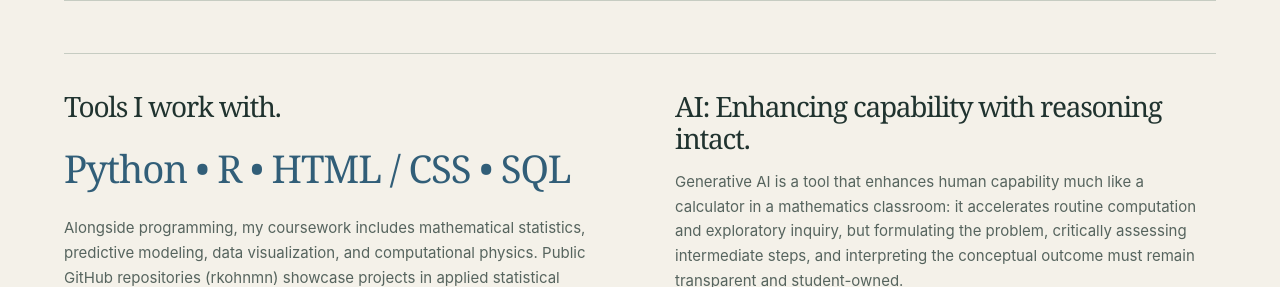
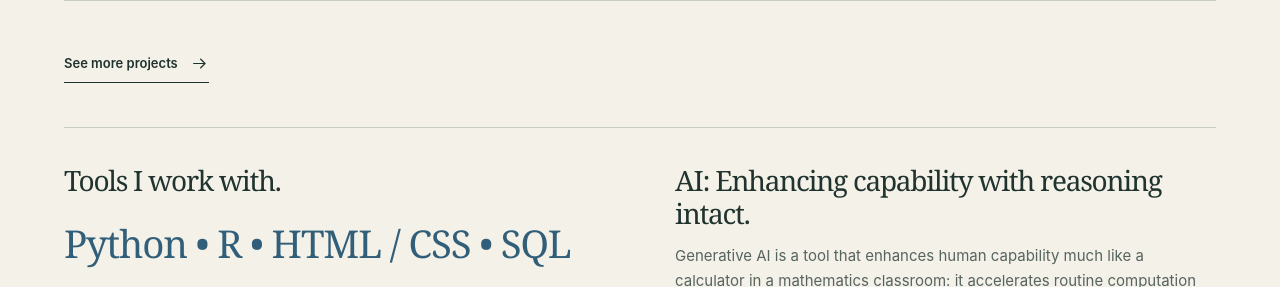
Before and after one commit to rkohnmn/rkohnmn.github.io, a plain HTML site: page index.html in a window 1280 px wide. Shown: the part 8980-9267 px from the top of the page. Drawn offline with Linux system fonts and the light colour scheme.

Commit message:
Add link to see more projects in index.html

```diff
--- a/index.html
+++ b/index.html
@@ -3573,6 +3573,8 @@ TODO: Add GPA only if Robbie elects to publish it, then use the current transcri
         </div>
       </article>
 
+      <p style="margin:-8px 0 44px"><a class="text-link" href="projects/">See more projects <svg aria-hidden="true"><use href="#i-arrow" /></svg></a></p>
+
       <div class="tech-line">
         <div>
           <h3>Tools I work with.</h3>
```
